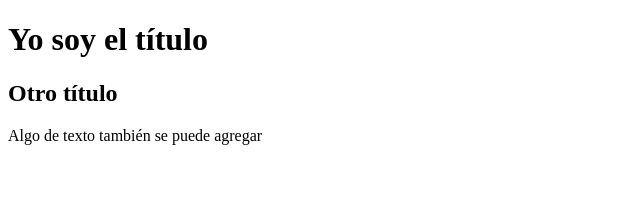
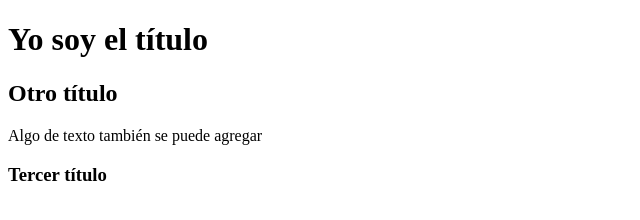
Before and after one commit to camilatorres120990/desafioGithub, a plain HTML site: page index.html in a window 1280 px wide. Shown: the whole page, without its empty margins (0-640 px from the left). Drawn offline with Linux system fonts and the light colour scheme.

Commit message:
Agregué un tercer título

```diff
--- a/index.html
+++ b/index.html
@@ -11,6 +11,7 @@
     <h1>Yo soy el título</h1>
     <h2>Otro título</h2>
     <p>Algo de texto también se puede agregar</p>
+    <h3>Tercer título</h3>
 
 </body>
 </html>
```
